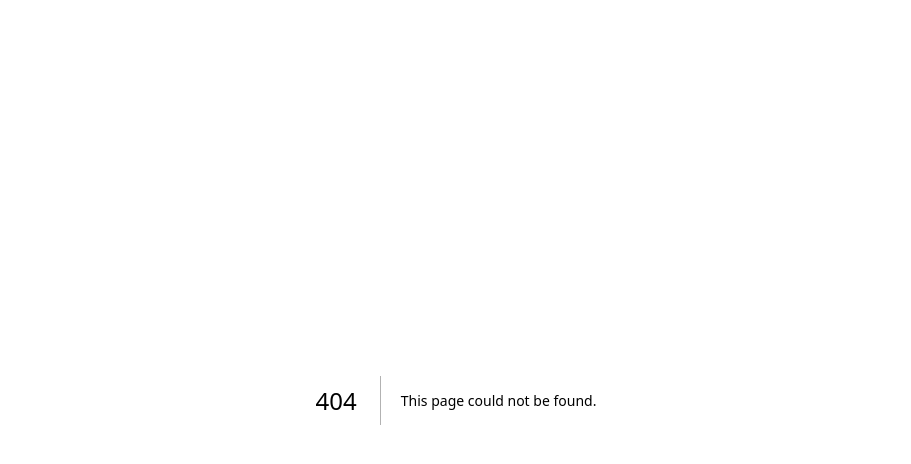
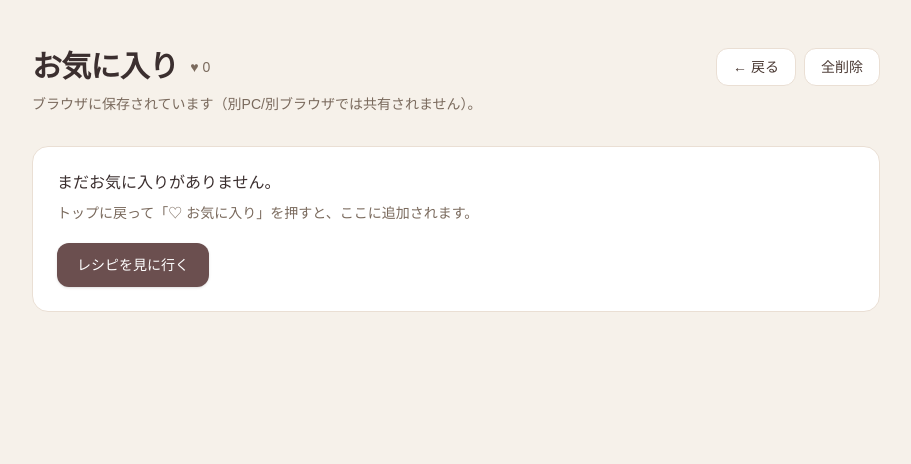
Before and after one commit to m-oka-dev/recipe-app, a Next.js app: page /favorites in a window 1280 px wide. Before the commit this address had no page. Shown: the top 464 px of the page, without its empty margins (184-1095 px from the left). Built offline with nearby package versions, Linux system fonts and the light colour scheme.

Commit message:
feat: favorites page and badge

```diff
--- /dev/null
+++ b/app/favorites/page.tsx
@@ -0,0 +1,161 @@
+"use client";
+
+import Link from "next/link";
+import { useEffect, useMemo, useState } from "react";
+import { RECIPES, type Recipe } from "@/lib/recipes";
+
+const FAV_KEY = "taste-daily:favorites:v1";
+
+function clsx(...xs: Array<string | false | undefined | null>) {
+  return xs.filter(Boolean).join(" ");
+}
+
+function regionLabel(r: Recipe["region"]) {
+  switch (r) {
+    case "Asia":
+      return "アジア";
+    case "Europe":
+      return "ヨーロッパ";
+    case "Americas":
+      return "南北アメリカ";
+    case "Middle East":
+      return "中東";
+    case "Africa":
+      return "アフリカ";
+    case "Oceania":
+      return "オセアニア";
+  }
+}
+
+function difficultyLabel(d: Recipe["difficulty"]) {
+  switch (d) {
+    case "Easy":
+      return "かんたん";
+    case "Medium":
+      return "ふつう";
+    case "Hard":
+      return "むずい";
+  }
+}
+
+export default function FavoritesPage() {
+  const [favoriteIds, setFavoriteIds] = useState<string[]>([]);
+
+  useEffect(() => {
+    try {
+      const raw = localStorage.getItem(FAV_KEY);
+      const parsed = raw ? JSON.parse(raw) : [];
+      if (Array.isArray(parsed)) setFavoriteIds(parsed.filter((x) => typeof x === "string"));
+    } catch {
+      setFavoriteIds([]);
+    }
+  }, []);
+
+  const favorites = useMemo(() => {
+    const set = new Set(favoriteIds);
+    // 保存順（先頭が最新）を保つ
+    const byId: Record<string, Recipe> = Object.fromEntries(RECIPES.map((r) => [r.id, r]));
+    return favoriteIds.map((id) => byId[id]).filter(Boolean);
+  }, [favoriteIds]);
+
+  const removeFavorite = (id: string) => {
+    setFavoriteIds((prev) => {
+      const next = prev.filter((x) => x !== id);
+      try {
+        localStorage.setItem(FAV_KEY, JSON.stringify(next));
+      } catch {}
+      return next;
+    });
+  };
+
+  const clearAll = () => {
+    setFavoriteIds([]);
+    try {
+      localStorage.setItem(FAV_KEY, JSON.stringify([]));
+    } catch {}
+  };
+
+  const C = {
+    bg: "bg-[#f6f1ea]",
+    text: "text-[#3b2f2f]",
+    muted: "text-[#7a6a5d]",
+    border: "border-[#eadfd4]",
+    card: "bg-white",
+    btn: "bg-[#6b4f4f] hover:bg-[#5a3f3f] text-white",
+    btnGhost: "bg-white hover:bg-[#faf6f1] text-[#4b3a34] border-[#eadfd4]",
+  };
+
+  return (
+    <main className={clsx("min-h-screen", C.bg, C.text)}>
+      <div className="mx-auto max-w-4xl px-6 py-12">
+        <div className="flex items-center gap-3">
+          <h1 className="text-3xl font-semibold tracking-tight">お気に入り</h1>
+          <span className={clsx("text-sm", C.muted)}>♥ {favorites.length}</span>
+
+          <div className="ml-auto flex items-center gap-2">
+            <Link
+              href="/"
+              className={clsx("rounded-xl border px-4 py-2 text-sm transition", C.btnGhost)}
+            >
+              ← 戻る
+            </Link>
+            <button
+              onClick={clearAll}
+              className={clsx("rounded-xl border px-4 py-2 text-sm transition", C.btnGhost)}
+              disabled={favorites.length === 0}
+              title="お気に入りを全削除"
+            >
+              全削除
+            </button>
+          </div>
+        </div>
+
+        <p className={clsx("mt-2 text-sm", C.muted)}>
+          ブラウザに保存されています（別PC/別ブラウザでは共有されません）。
+        </p>
+
+        {favorites.length === 0 ? (
+          <div className={clsx("mt-8 rounded-2xl border p-6", C.card, C.border)}>
+            <p className="font-medium">まだお気に入りがありません。</p>
+            <p className={clsx("mt-2 text-sm", C.muted)}>
+              トップに戻って「♡ お気に入り」を押すと、ここに追加されます。
+            </p>
+            <Link
+              href="/"
+              className={clsx("mt-5 inline-block rounded-xl px-5 py-3 text-sm font-medium shadow-sm transition", C.btn)}
+            >
+              レシピを見に行く
+            </Link>
+          </div>
+        ) : (
+          <div className="mt-8 grid gap-4 sm:grid-cols-2">
+            {favorites.map((r) => (
+              <div key={r.id} className={clsx("overflow-hidden rounded-2xl border shadow-sm", C.card, C.border)}>
+                <img src={r.imageUrl} alt={r.name} className="h-40 w-full object-cover" loading="lazy" />
+                <div className="p-5">
+                  <div className="flex items-start gap-3">
+                    <div className="min-w-0">
+                      <h2 className="text-lg font-semibold leading-snug">{r.name}</h2>
+                      <p className={clsx("mt-1 text-xs", C.muted)}>
+                        {r.country} ・ {regionLabel(r.region)} ・ ⏱ 約{r.timeMin}分 ・ {difficultyLabel(r.difficulty)}
+                      </p>
+                    </div>
+                    <button
+                      onClick={() => removeFavorite(r.id)}
+                      className={clsx("ml-auto shrink-0 rounded-xl border px-3 py-2 text-xs transition", C.btnGhost)}
+                      title="お気に入りから外す"
+                    >
+                      ♥ 外す
+                    </button>
+                  </div>
+
+                  <p className={clsx("mt-3 text-sm leading-relaxed", C.muted)}>{r.description}</p>
+                </div>
+              </div>
+            ))}
+          </div>
+        )}
+      </div>
+    </main>
+  );
+}
--- a/app/page.tsx
+++ b/app/page.tsx
@@ -1,7 +1,9 @@
 "use client";
 
-import { useEffect, useMemo, useState } from "react";
+import { useCallback, useEffect, useMemo, useState } from "react";
 import { RECIPES, type Recipe } from "@/lib/recipes";
+import Link from "next/link";
+import { loadFavoriteIds, saveFavoriteIds, toggleFavoriteId } from "@/lib/favorites";
 
 function pickRandom<T>(arr: T[], exclude?: T) {
   if (arr.length === 0) throw new Error("empty array");
@@ -55,6 +57,34 @@ export default function Home() {
   // SSR安定 → 初回だけクライアントでランダム化
   const [recipe, setRecipe] = useState<Recipe>(() => filtered[0] ?? all[0]);
   const [isShuffling, setIsShuffling] = useState(false);
+  const [toast, setToast] = useState<string | null>(null);
+useEffect(() => {
+  if (!toast) return;
+  const t = window.setTimeout(() => setToast(null), 1200);
+  return () => window.clearTimeout(t);
+}, [toast]);
+  // --- Favorites (localStorage) ---
+const FAV_KEY = "taste-daily:favorites:v1";
+const [favorites, setFavorites] = useState<string[]>([]);
+
+useEffect(() => {
+  setFavorites(loadFavoriteIds());
+}, []);
+
+useEffect(() => {
+  saveFavoriteIds(favorites);
+}, [favorites]);
+
+const isFavorite = useMemo(() => favorites.includes(recipe.id), [favorites, recipe.id]);
+
+const toggleFavorite = () => {
+  setFavorites((prev) => {
+    const wasFav = prev.includes(recipe.id);
+    const next = toggleFavoriteId(prev, recipe.id);
+    setToast(wasFav ? "お気に入りから外しました" : "お気に入りに追加しました");
+    return next;
+  });
+};
 
   useEffect(() => {
     setRecipe((prev) => pickRandom(filtered, prev));
@@ -75,16 +105,6 @@ export default function Home() {
     }, 140);
   };
 
-  const copyText = async () => {
-    const text =
-      `${recipe.name}（${recipe.country}）\n` +
-      `地域: ${regionLabel(recipe.region)} / 時間: 約${recipe.timeMin}分 / 難易度: ${difficultyLabel(
-        recipe.difficulty
-      )}\n\n` +
-      `【材料】\n- ${recipe.ingredients.join("\n- ")}\n\n` +
-      `【手順】\n1. ${recipe.steps.join("\n1. ")}`;
-    await navigator.clipboard.writeText(text);
-  };
 
   // カフェ配色（1箇所でまとめ管理）
   const C = {
@@ -100,20 +120,19 @@ export default function Home() {
 
   return (
     <main className={clsx("min-h-screen", C.bg, C.text)}>
-      <div className="mx-auto max-w-6xl px-6 py-12">
-        {/* Header */}
-        <div className="flex flex-col gap-5 md:flex-row md:items-end md:justify-between">
+      <div className="mx-auto max-w-4xl px-6 py-12">
+        {/* Header（縦並び固定） */}
+        <div className="flex flex-col gap-4">
           <div>
-
-            <h1 className="mt-3 text-3xl font-semibold tracking-tight md:text-4xl">
-              世界の料理ルーレット <span className={C.muted}>☕</span>
+            <h1 className="text-3xl font-semibold tracking-tight md:text-4xl">
+              Taste Daily
             </h1>
             <p className={clsx("mt-2 max-w-2xl text-sm leading-relaxed", C.muted)}>
-              気分で選んで、ゆるく作って、うまかったら勝ち。
+              Discover what to cook today.
             </p>
           </div>
 
-          {/* Controls */}
+          {/* Controls（上は軽く：フィルター＋コピーだけ） */}
           <div className="flex flex-wrap items-center gap-3">
             <div className="flex items-center gap-2">
               <span className={clsx("text-xs", C.muted)}>地域</span>
@@ -136,23 +155,35 @@ export default function Home() {
                 <option value="Oceania">オセアニア</option>
               </select>
             </div>
+            <Link
+              href="/favorites"
+              className={clsx(
+                "ml-auto inline-flex items-center gap-2 rounded-xl border px-4 py-2 text-sm transition",
+                C.btnGhost
+              )}
+            >
+              <span>♥ お気に入り</span>
+              {favorites.length > 0 && (
+                <span className="inline-flex h-5 min-w-[20px] items-center justify-center rounded-full bg-[#6b4f4f] px-2 text-xs text-white">
+                  {favorites.length}
+                </span>
+              )}
+            </Link>
 
-            <button onClick={nextRecipe} className={clsx("rounded-xl px-4 py-2 text-sm font-medium shadow-sm transition", C.btn)}>
-              次のレシピ
-            </button>
             <button
-              onClick={copyText}
+              onClick={toggleFavorite}
               className={clsx("rounded-xl border px-4 py-2 text-sm transition", C.btnGhost)}
+              aria-pressed={isFavorite}
             >
-              コピー
+              {isFavorite ? "♥ お気に入りに保存済み" : "♡ お気に入りに保存する"}
             </button>
           </div>
         </div>
 
-        {/* Layout */}
-        <div className="mt-8 grid gap-6 lg:grid-cols-5">
+        {/* Layout（常に縦並び） */}
+        <div className="mt-8 flex flex-col gap-6">
           {/* Hero Card */}
-          <div className="lg:col-span-3">
+          <div>
             <div
               className={clsx(
                 "overflow-hidden rounded-2xl border shadow-sm",
@@ -161,16 +192,14 @@ export default function Home() {
                 isShuffling && "opacity-80"
               )}
             >
-              {/* Image */}
               <div className="relative">
                 <img
                   src={recipe.imageUrl}
                   alt={recipe.name}
-                  className="h-64 w-full object-cover md:h-72"
+                  className="h-64 w-full object-cover md:h-80"
                   loading="lazy"
                 />
-                {/* cafe overlay */}
-                <div className="absolute inset-0 bg-gradient-to-t from-[#3b2f2f]/90 via-[#3b2f2f]/45 to-transparent lg:from-[#3b2f2f]/70 lg:via-[#3b2f2f]/20" />
+                <div className="absolute inset-0 bg-gradient-to-t from-[#3b2f2f]/90 via-[#3b2f2f]/45 to-transparent md:from-[#3b2f2f]/75 md:via-[#3b2f2f]/25" />
                 <div className="absolute bottom-0 left-0 right-0 p-5">
                   <div className="flex flex-wrap items-center gap-2">
                     <h2 className="text-2xl font-semibold tracking-tight md:text-3xl text-white">
@@ -196,7 +225,10 @@ export default function Home() {
                       ✨ {difficultyLabel(recipe.difficulty)}
                     </span>
                     {recipe.tags.map((t) => (
-                      <span key={t} className="rounded-full border border-white/20 bg-black/10 px-3 py-1 text-xs text-white/95">
+                      <span
+                        key={t}
+                        className="rounded-full border border-white/20 bg-black/10 px-3 py-1 text-xs text-white/95"
+                      >
                         {t}
                       </span>
                     ))}
@@ -204,20 +236,20 @@ export default function Home() {
                 </div>
               </div>
 
-              {/* Footer mini actions */}
-              <div className={clsx("flex flex-wrap items-center gap-3 border-t p-4", C.border)}>
-                <button onClick={nextRecipe} className={clsx("w-full sm:w-auto rounded-xl px-5 py-3 text-sm font-medium shadow-sm transition", C.btn)}>
+              {/* Footer：ボタンはここだけ（1つに統一） */}
+              <div className={clsx("flex items-center gap-3 border-t p-4", C.border)}>
+                <button
+                  onClick={nextRecipe}
+                  className={clsx("w-full sm:w-auto rounded-xl px-5 py-3 text-sm font-medium shadow-sm transition", C.btn)}
+                >
                   次のレシピ
                 </button>
-
-
                 <div className={clsx("ml-auto text-xs", C.muted)}>{filtered.length} recipes</div>
               </div>
             </div>
           </div>
 
-          {/* Ingredients + Steps */}
-          <div className="lg:col-span-2">
+          {/* Ingredients + Steps（カードは分けて縦並び） */}
           <div className={clsx("rounded-2xl border p-6 shadow-sm", C.card, C.border)}>
             <h3 className="text-sm font-semibold">材料</h3>
             <ul className={clsx("mt-3 space-y-2 text-sm", C.muted)}>
@@ -234,7 +266,13 @@ export default function Home() {
               <ol className={clsx("mt-3 space-y-3 text-sm", C.muted)}>
                 {recipe.steps.map((x, i) => (
                   <li key={x} className="flex gap-3">
-                      <span className={clsx("flex h-6 w-6 items-center justify-center rounded-lg border text-xs", C.border, "bg-[#faf6f1]")}>
+                    <span
+                      className={clsx(
+                        "flex h-6 w-6 items-center justify-center rounded-lg border text-xs",
+                        C.border,
+                        "bg-[#faf6f1]"
+                      )}
+                    >
                       {i + 1}
                     </span>
                     <span className="leading-relaxed">{x}</span>
@@ -243,11 +281,15 @@ export default function Home() {
               </ol>
             </div>
           </div>
-
-
         </div>
       </div>
+    {toast && (
+  <div className="fixed bottom-5 right-5 z-50">
+    <div className={clsx("rounded-xl border px-4 py-3 text-sm shadow-sm", C.card, C.border)}>
+      {toast}
     </div>
+  </div>
+)}
     </main>
   );
 }
--- /dev/null
+++ b/lib/favorites.ts
@@ -0,0 +1,25 @@
+export const FAV_KEY = "taste-daily:favorites:v1";
+
+export function loadFavoriteIds(): string[] {
+  try {
+    const raw = localStorage.getItem(FAV_KEY);
+    const parsed = raw ? JSON.parse(raw) : [];
+    if (!Array.isArray(parsed)) return [];
+    return parsed.filter((x) => typeof x === "string");
+  } catch {
+    return [];
+  }
+}
+
+export function saveFavoriteIds(ids: string[]) {
+  try {
+    localStorage.setItem(FAV_KEY, JSON.stringify(ids));
+  } catch {
+    // ignore
+  }
+}
+
+export function toggleFavoriteId(ids: string[], id: string): string[] {
+  if (ids.includes(id)) return ids.filter((x) => x !== id);
+  return [id, ...ids]; // ← ここが「複数を保持」する肝
+}
```
Lines whose indentation alone changed are shown as unchanged.
